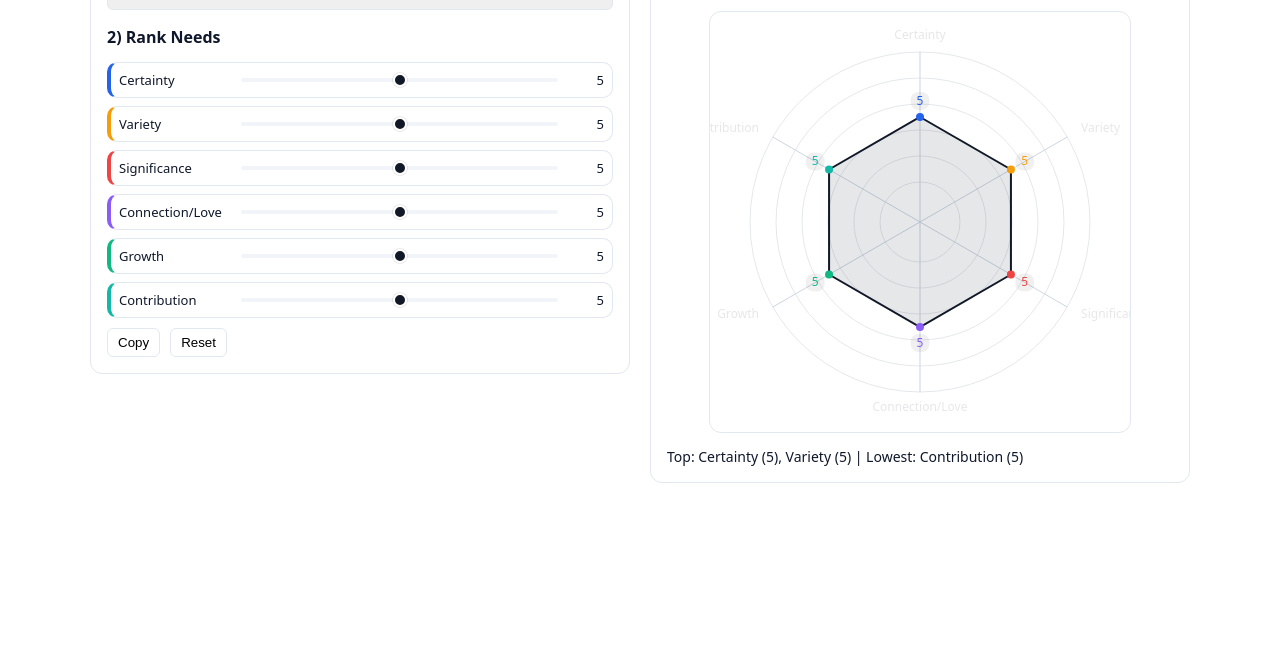
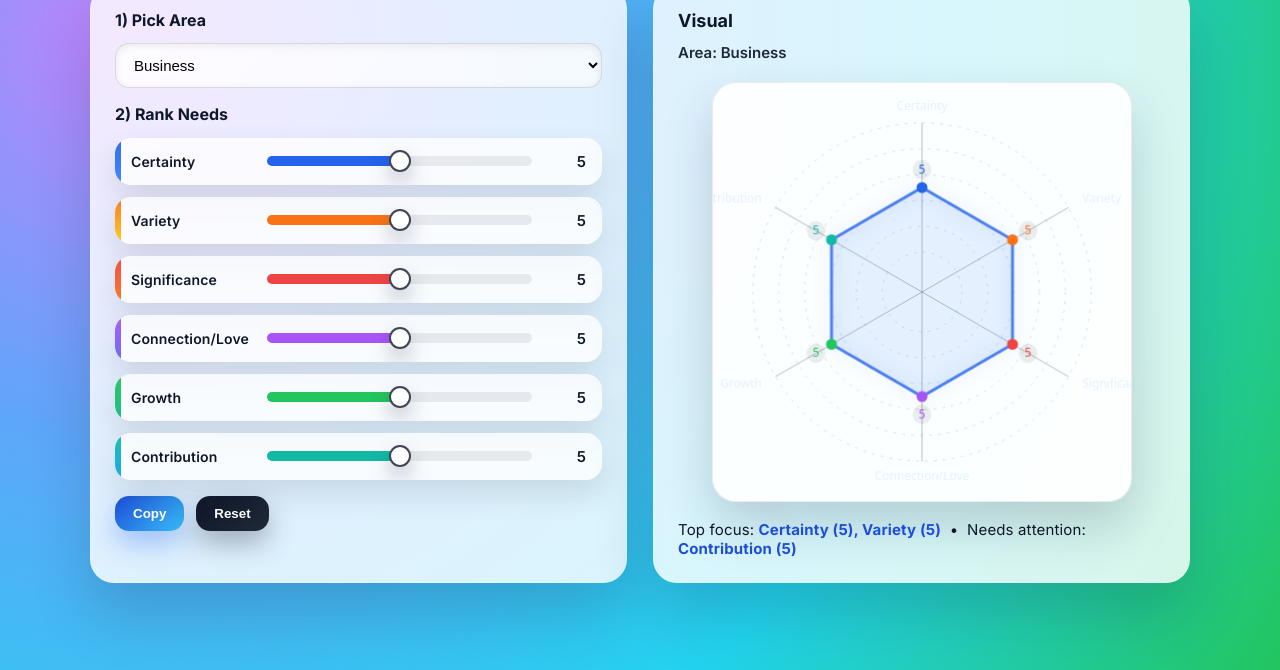
Before and after one commit to OphirR8/SixHumanNeeds, a plain HTML site: page index.html in a window 1280 px wide. Shown: the part 130-800 px from the top of the page. Drawn offline with Linux system fonts and the light colour scheme.

Commit message:
Revamp UI with vibrant styling and animated wheel

```diff
--- a/index.html
+++ b/index.html
@@ -5,49 +5,102 @@
   <meta name="viewport" content="width=device-width, initial-scale=1" />
   <title>Six Human Needs Wheel</title>
   <style>
+    @import url("https://fonts.googleapis.com/css2?family=Inter:wght@400;600;700&display=swap");
     :root{
-      --c-certainty:#2563eb; --c-variety:#f59e0b; --c-significance:#ef4444;
-      --c-connection:#8b5cf6; --c-growth:#10b981; --c-contribution:#14b8a6;
-      --border:#e2e8f0; --text:#0f172a;
+      --c-certainty:#2563eb; --c-variety:#f97316; --c-significance:#ef4444;
+      --c-connection:#a855f7; --c-growth:#22c55e; --c-contribution:#14b8a6;
+      --border:rgba(255,255,255,0.22); --text:#0f172a;
+      --card-bg:rgba(255,255,255,0.82); --card-shadow:0 30px 60px rgba(15,23,42,0.18);
     }
-    body{margin:0;font-family:ui-sans-serif,system-ui,-apple-system,Segoe UI,Roboto,"Helvetica Neue",Arial;background:#fff;color:var(--text)}
-    .container{max-width:1100px;margin:0 auto;padding:20px}
-    h1{margin:0 0 10px 0;font-size:20px}
-    .grid{display:grid;grid-template-columns:1fr 1fr;gap:20px;align-items:start}
-    .card{background:#fff;border:1px solid var(--border);border-radius:12px;padding:16px}
-    label{font-size:14px}
-    select{width:100%;padding:6px;border:1px solid var(--border);border-radius:6px}
+    *{box-sizing:border-box}
+    body{
+      margin:0;
+      font-family:'Inter',ui-sans-serif,system-ui,-apple-system,Segoe UI,Roboto,"Helvetica Neue",Arial;
+      background:radial-gradient(circle at 10% 20%,#c084fc 0%,#60a5fa 30%,#22d3ee 65%,#22c55e 100%);
+      min-height:100vh;
+      color:var(--text);
+      display:flex;
+      align-items:flex-start;
+      justify-content:center;
+      padding:40px 16px 60px;
+    }
+    .container{width:100%;max-width:1100px;animation:fadeUp 700ms ease-out forwards;opacity:0}
+    h1{margin:0 0 16px 0;font-size:32px;font-weight:700;color:#0f172a;text-shadow:0 10px 30px rgba(15,23,42,0.18)}
+    h1 span{display:block;font-size:16px;font-weight:500;opacity:0.8}
+    .grid{display:grid;grid-template-columns:repeat(auto-fit,minmax(320px,1fr));gap:26px;align-items:stretch}
+    .card{
+      background:var(--card-bg);
+      border:1px solid var(--border);
+      border-radius:24px;
+      padding:24px;
+      backdrop-filter:blur(22px);
+      box-shadow:var(--card-shadow);
+      position:relative;
+      overflow:hidden;
+      animation:floatIn 800ms ease;
+    }
+    .card::after{
+      content:"";
+      position:absolute;
+      inset:0;
+      background:linear-gradient(120deg,rgba(255,255,255,0.25),transparent 55%);
+      opacity:0;
+      pointer-events:none;
+      transition:opacity 300ms ease;
+    }
+    .card:hover::after{opacity:1}
+    label{font-size:14px;font-weight:600;color:#0f172a}
+    select{
+      width:100%;
+      padding:12px 14px;
+      border:1px solid rgba(15,23,42,0.15);
+      border-radius:14px;
+      font-size:15px;
+      background:linear-gradient(135deg,rgba(255,255,255,0.85),rgba(255,255,255,0.65));
+      box-shadow:inset 0 2px 8px rgba(15,23,42,0.08);
+      transition:box-shadow 200ms ease,border 200ms ease,transform 200ms ease;
+    }
+    select:focus{outline:none;border-color:#2563eb;box-shadow:0 0 0 4px rgba(37,99,235,0.18);transform:translateY(-1px)}
 
     /* Left column sliders */
-    .need{display:grid;grid-template-columns:110px 1fr 34px;align-items:center;gap:10px;margin:8px 0;padding:8px;border:1px solid var(--border);border-radius:10px}
-    .need[data-k="certainty"]{border-left:4px solid var(--c-certainty)}
-    .need[data-k="variety"]{border-left:4px solid var(--c-variety)}
-    .need[data-k="significance"]{border-left:4px solid var(--c-significance)}
-    .need[data-k="connection"]{border-left:4px solid var(--c-connection)}
-    .need[data-k="growth"]{border-left:4px solid var(--c-growth)}
-    .need[data-k="contribution"]{border-left:4px solid var(--c-contribution)}
-    .need label{font-size:13px}
-    .need input[type=range]{appearance:none;height:4px;background:#f1f5f9;border-radius:999px;outline:none}
-    .need input[type=range]::-webkit-slider-thumb{appearance:none;width:14px;height:14px;border-radius:50%;background:#111827;border:2px solid #fff;box-shadow:0 0 0 1px rgba(0,0,0,.08)}
-    .val{min-width:28px;text-align:right;font-size:13px;color:#0f172a}
+    .need{display:grid;grid-template-columns:120px 1fr 38px;align-items:center;gap:14px;margin:12px 0;padding:14px 16px;border-radius:16px;background:rgba(255,255,255,0.78);box-shadow:0 14px 30px rgba(15,23,42,0.12);position:relative;overflow:hidden}
+    .need::before{content:"";position:absolute;left:0;top:0;bottom:0;width:6px;border-radius:16px 0 0 16px;opacity:0.95}
+    .need[data-k="certainty"]::before{background:linear-gradient(180deg,#2563eb,#3b82f6)}
+    .need[data-k="variety"]::before{background:linear-gradient(180deg,#f97316,#facc15)}
+    .need[data-k="significance"]::before{background:linear-gradient(180deg,#ef4444,#f97316)}
+    .need[data-k="connection"]::before{background:linear-gradient(180deg,#a855f7,#6366f1)}
+    .need[data-k="growth"]::before{background:linear-gradient(180deg,#22c55e,#10b981)}
+    .need[data-k="contribution"]::before{background:linear-gradient(180deg,#14b8a6,#0ea5e9)}
+    .need label{font-size:14px;font-weight:600;letter-spacing:0.01em}
+    .need input[type=range]{appearance:none;height:10px;border-radius:999px;background:rgba(15,23,42,0.08);outline:none;position:relative;transition:box-shadow 200ms ease}
+    .need input[type=range]::-webkit-slider-thumb{appearance:none;width:22px;height:22px;border-radius:50%;background:#fff;border:2px solid rgba(15,23,42,0.8);box-shadow:0 10px 20px rgba(15,23,42,0.25);transition:transform 200ms ease,box-shadow 200ms ease}
+    .need input[type=range]::-moz-range-thumb{width:22px;height:22px;border-radius:50%;background:#fff;border:2px solid rgba(15,23,42,0.8);box-shadow:0 10px 20px rgba(15,23,42,0.25);transition:transform 200ms ease,box-shadow 200ms ease}
+    .need input[type=range]:active::-webkit-slider-thumb,.need input[type=range]:focus::-webkit-slider-thumb{transform:scale(1.08);box-shadow:0 14px 24px rgba(15,23,42,0.32)}
+    .need input[type=range]:focus{box-shadow:0 0 0 4px rgba(15,23,42,0.14)}
+    .val{min-width:34px;text-align:right;font-size:15px;font-weight:600;color:#0f172a}
 
     /* Buttons */
-    .btns{display:flex;gap:10px;flex-wrap:wrap;margin-top:10px}
-    button{border-radius:6px;border:1px solid var(--border);padding:6px 10px;background:#fff;cursor:pointer}
-    button.primary{background:#111827;color:#fff;border-color:#111827;font-weight:700}
+    .btns{display:flex;gap:12px;flex-wrap:wrap;margin-top:16px}
+    button{border-radius:14px;border:0;padding:10px 18px;background:linear-gradient(135deg,#1d4ed8,#38bdf8);color:#fff;font-weight:600;cursor:pointer;box-shadow:0 12px 28px rgba(37,99,235,0.36);transition:transform 180ms ease,box-shadow 180ms ease}
+    button:hover{transform:translateY(-2px);box-shadow:0 18px 36px rgba(37,99,235,0.42)}
+    button#reset{background:linear-gradient(135deg,#0f172a,#1f2937);box-shadow:0 12px 28px rgba(15,23,42,0.32)}
 
     /* Canvas */
-    canvas{width:100%;max-width:420px;height:auto;display:block;margin:0 auto;background:#fff;border:1px solid var(--border);border-radius:12px}
-    #summary{margin-top:8px;font-size:14px}
-    .areaLabel{font-size:14px;margin:6px 0 8px 0;color:#334155}
+    canvas{width:100%;max-width:420px;height:auto;display:block;margin:0 auto;background:rgba(255,255,255,0.92);border:1px solid rgba(15,23,42,0.08);border-radius:24px;box-shadow:0 24px 50px rgba(15,23,42,0.18)}
+    #summary{margin-top:12px;font-size:15px;font-weight:500;color:#0f172a;letter-spacing:0.01em}
+    #summary strong{color:#1d4ed8}
+    .areaLabel{font-size:15px;margin:6px 0 14px 0;color:#1e293b;font-weight:600}
 
     /* Hidden textarea for copy fallback */
     #copyFallback{position:absolute;left:-9999px;top:-9999px;opacity:0}
+
+    @keyframes fadeUp{from{opacity:0;transform:translateY(24px)}to{opacity:1;transform:translateY(0)}}
+    @keyframes floatIn{from{transform:translateY(18px);opacity:0}to{transform:translateY(0);opacity:1}}
   </style>
 </head>
 <body>
 <div class="container">
-  <h1>Six Human Needs Wheel</h1>
+  <h1>Six Human Needs Wheel <span>Visualize your balance at a glance</span></h1>
   <div class="grid">
     <!-- LEFT: inputs -->
     <section class="card">
@@ -78,7 +131,7 @@
 
     <!-- RIGHT: visual -->
     <section class="card" style="display:flex;flex-direction:column;gap:6px">
-      <h2 style="font-size:16px;margin:0">Visual</h2>
+      <h2 style="font-size:18px;margin:0;color:#0f172a">Visual</h2>
       <div class="areaLabel">Area: <span id="areaLabel">Business</span></div>
       <canvas id="wheel" width="420" height="420"></canvas>
       <div id="summary"></div>
@@ -101,31 +154,37 @@ const areaLabel=document.getElementById('areaLabel');
 const canvas=document.getElementById('wheel');
 const ctx=canvas.getContext('2d');
 const copyFallback=document.getElementById('copyFallback');
-function values(){return needsOrder.map(n=>({...n,value:+sliders[n.key].value}));}
+const displayedValues=new Array(needsOrder.length).fill(5);
+const targetValues=new Array(needsOrder.length).fill(5);
+let animating=false;
+function values(){return needsOrder.map((n,i)=>({...n,value:targetValues[i]}));}
+function animatedValues(){return needsOrder.map((n,i)=>({...n,value:displayedValues[i]}));}
 function updateValueLabels(){for(const n of needsOrder){document.getElementById(`val-${n.key}`).textContent=sliders[n.key].value;}}
+function updateSliderFill(slider,color){const val=(slider.value-slider.min)/(slider.max-slider.min);const percent=val*100;slider.style.background=`linear-gradient(90deg,${color} 0%,${color} ${percent}%,rgba(15,23,42,0.08) ${percent}%,rgba(15,23,42,0.08) 100%)`;}
+function updateAllSliderFills(){needsOrder.forEach((n,i)=>updateSliderFill(sliders[n.key],n.color));}
 
 function roundedRect(x,y,w,h,r){ctx.beginPath();ctx.moveTo(x+r,y);ctx.arcTo(x+w,y,x+w,y+h,r);ctx.arcTo(x+w,y+h,x,y+h,r);ctx.arcTo(x,y+h,x,y,r);ctx.arcTo(x,y,x+w,y,r);ctx.closePath();}
 
 function drawWheel(){
- const vals=values();const W=canvas.width,H=canvas.height;ctx.clearRect(0,0,W,H);
+ const vals=animatedValues();const W=canvas.width,H=canvas.height;ctx.clearRect(0,0,W,H);
  const cx=W/2,cy=H/2,R=170,inner=40;const slice=(Math.PI*2)/vals.length;
  ctx.save();ctx.translate(cx,cy);
  // grid
- ctx.strokeStyle='#e5e7eb';for(let r=inner;r<=R;r+=(R-inner)/5){ctx.beginPath();ctx.arc(0,0,r,0,Math.PI*2);ctx.stroke();}
+ ctx.strokeStyle='rgba(148,163,184,0.35)';for(let r=inner;r<=R;r+=(R-inner)/5){ctx.beginPath();ctx.arc(0,0,r,0,Math.PI*2);ctx.setLineDash([3,6]);ctx.stroke();ctx.setLineDash([]);}
  // axes
- ctx.strokeStyle='#cbd5e1';vals.forEach((v,i)=>{const a=i*slice-Math.PI/2;ctx.beginPath();ctx.moveTo(0,0);ctx.lineTo(Math.cos(a)*R,Math.sin(a)*R);ctx.stroke();});
+ ctx.strokeStyle='rgba(51,65,85,0.35)';vals.forEach((v,i)=>{const a=i*slice-Math.PI/2;ctx.beginPath();ctx.moveTo(0,0);ctx.lineTo(Math.cos(a)*R,Math.sin(a)*R);ctx.stroke();});
  // polygon
- ctx.beginPath();vals.forEach((v,i)=>{const a=i*slice-Math.PI/2;const r=inner+(v.value/10)*(R-inner);const x=Math.cos(a)*r;const y=Math.sin(a)*r;if(i===0)ctx.moveTo(x,y);else ctx.lineTo(x,y);});ctx.closePath();ctx.fillStyle='rgba(17,24,39,0.10)';ctx.fill();ctx.strokeStyle='#111827';ctx.lineWidth=2;ctx.stroke();
+ ctx.beginPath();vals.forEach((v,i)=>{const a=i*slice-Math.PI/2;const r=inner+(v.value/10)*(R-inner);const x=Math.cos(a)*r;const y=Math.sin(a)*r;if(i===0)ctx.moveTo(x,y);else ctx.lineTo(x,y);});ctx.closePath();ctx.fillStyle='rgba(59,130,246,0.12)';ctx.fill();ctx.strokeStyle='rgba(37,99,235,0.8)';ctx.lineWidth=3;ctx.shadowColor='rgba(37,99,235,0.35)';ctx.shadowBlur=18;ctx.stroke();ctx.shadowBlur=0;
  // labels at axis end
  ctx.font='12px system-ui, -apple-system, Segoe UI, Roboto';ctx.fillStyle='var(--text)';
  vals.forEach((v,i)=>{const a=i*slice-Math.PI/2;const r=R+16;const x=Math.cos(a)*r;const y=Math.sin(a)*r;ctx.textAlign=Math.abs(Math.cos(a))<0.3?'center':(Math.cos(a)>0?'left':'right');ctx.textBaseline='middle';ctx.fillText(v.label,x,y);});
  // moving numeric marker
- vals.forEach((v,i)=>{
+  vals.forEach((v,i)=>{
    const a=i*slice-Math.PI/2;const r=inner+(v.value/10)*(R-inner);const x=Math.cos(a)*r;const y=Math.sin(a)*r;
-   ctx.beginPath();ctx.arc(x,y,4,0,Math.PI*2);ctx.fillStyle=v.color;ctx.fill();
-   const tx=x + (Math.cos(a)*16); const ty=y + (Math.sin(a)*16);
-   const text=String(v.value); ctx.font='12px system-ui'; const padX=6; const h=18; const w=ctx.measureText(text).width + padX*2; const rx=tx - w/2; const ry=ty - h/2;
-   ctx.fillStyle='rgba(0,0,0,0.06)'; roundedRect(rx,ry,w,h,8); ctx.fill();
+   ctx.beginPath();ctx.arc(x,y,5.5,0,Math.PI*2);ctx.fillStyle=v.color;ctx.fill();
+   const tx=x + (Math.cos(a)*18); const ty=y + (Math.sin(a)*18);
+   const text=v.value.toFixed(0); ctx.font='12px system-ui'; const padX=6; const h=20; const w=ctx.measureText(text).width + padX*2; const rx=tx - w/2; const ry=ty - h/2;
+   ctx.fillStyle='rgba(15,23,42,0.08)'; roundedRect(rx,ry,w,h,10); ctx.fill();
    ctx.fillStyle=v.color; ctx.textAlign='center'; ctx.textBaseline='middle'; ctx.fillText(text, tx, ty+0.5);
  });
  ctx.restore();
@@ -134,8 +193,8 @@ function drawWheel(){
 function analyze(){
  const vals=values();
  const sorted=[...vals].sort((a,b)=>b.value-a.value);const top=sorted.slice(0,2);const low=sorted[sorted.length-1];
- document.getElementById('summary').textContent=`Top: ${top.map(t=>t.label+` (${t.value})`).join(', ')} | Lowest: ${low.label} (${low.value})`;
- drawWheel();
+ document.getElementById('summary').innerHTML=`Top focus: <strong>${top.map(t=>`${t.label} (${t.value})`).join(', ')}</strong> &nbsp;•&nbsp; Needs attention: <strong>${low.label} (${low.value})</strong>`;
+ triggerAnimation();
 }
 
 // --- Clipboard helpers ---
@@ -160,7 +219,13 @@ function buildScoresText(){
 }
 
 // events
-function refresh(){ areaLabel.textContent = areaSel.value; updateValueLabels(); analyze(); }
+function refresh(){
+  areaLabel.textContent = areaSel.value;
+  updateValueLabels();
+  needsOrder.forEach((n,i)=>{targetValues[i]=+sliders[n.key].value;});
+  updateAllSliderFills();
+  analyze();
+}
 areaSel.addEventListener('change', refresh);
 Object.values(sliders).forEach(sl=>sl.addEventListener('input', refresh));
 
@@ -172,6 +237,31 @@ document.getElementById('reset').addEventListener('click',()=>{
 });
 
 // init
+function triggerAnimation(){
+  if(animating) return;
+  animating=true;
+  function step(){
+    let done=true;
+    for(let i=0;i<displayedValues.length;i++){
+      const diff=targetValues[i]-displayedValues[i];
+      if(Math.abs(diff)>0.02){
+        displayedValues[i]+=diff*0.18;
+        done=false;
+      }else{
+        displayedValues[i]=targetValues[i];
+      }
+    }
+    drawWheel();
+    if(!done){
+      requestAnimationFrame(step);
+    }else{
+      animating=false;
+    }
+  }
+  requestAnimationFrame(step);
+}
+
+updateAllSliderFills();
 refresh();
 </script>
 </body>
```
